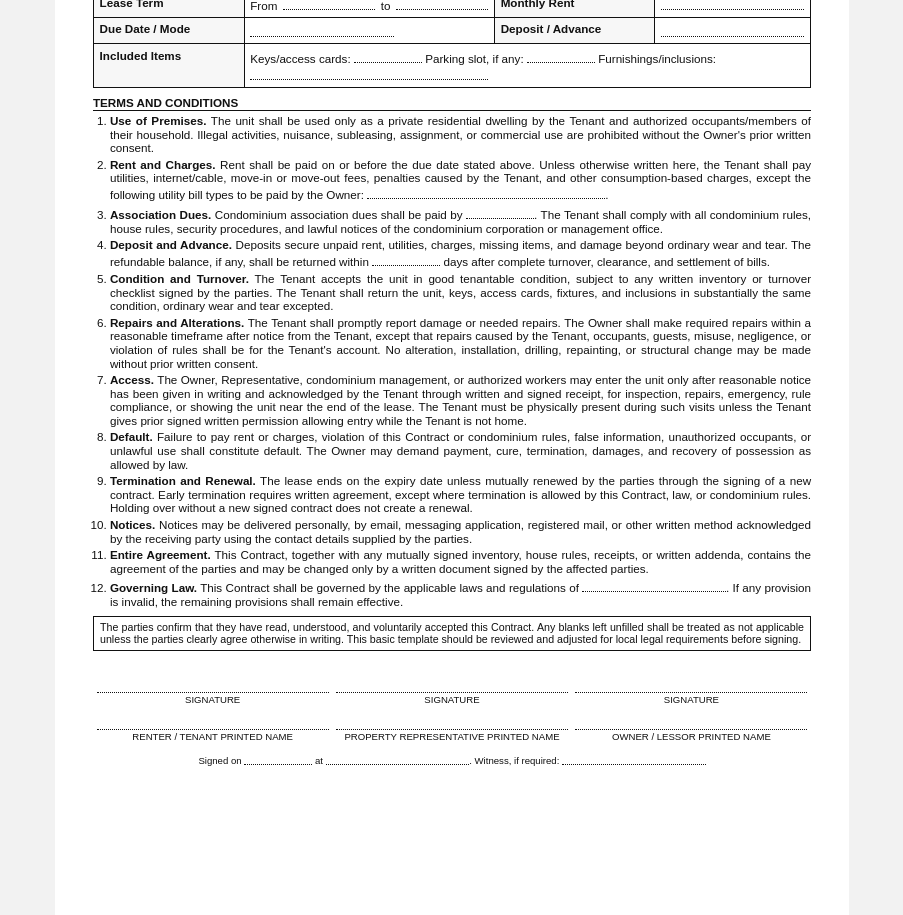
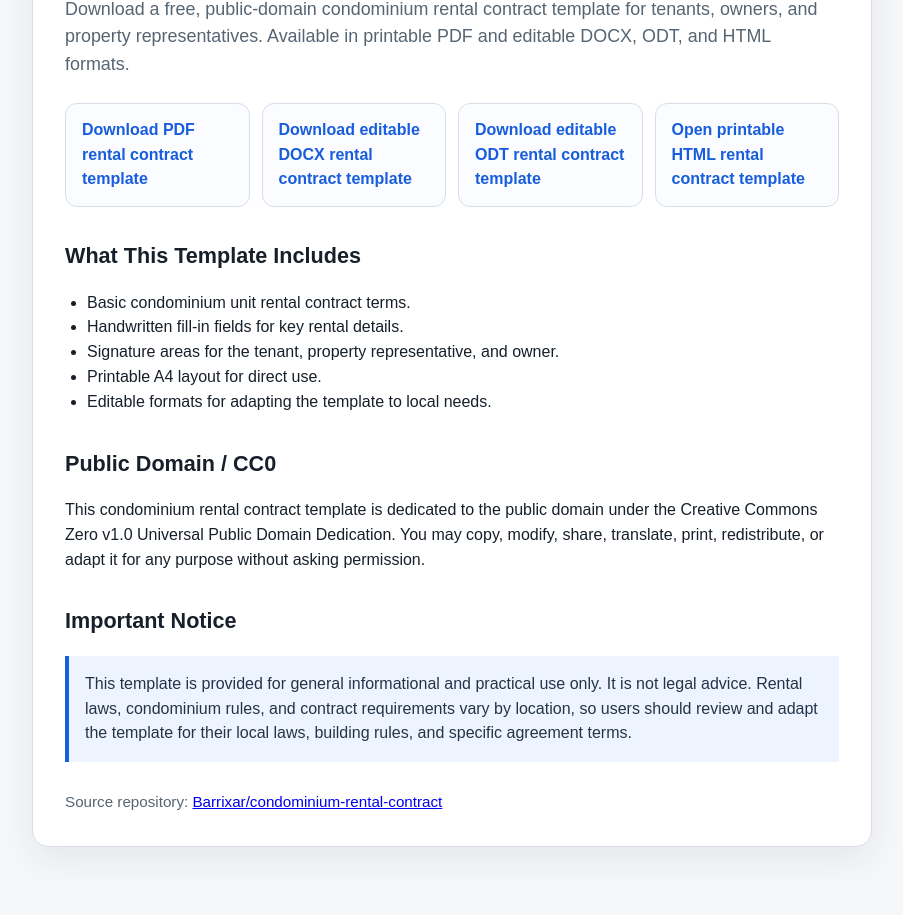
Before and after one commit to Barrixar/condominium-rental-contract, a plain HTML site: page index.html in a window 1280 px wide. Shown: the part 208-1123 px from the top of the page, without its empty margins (188-1091 px from the left). Drawn offline with Linux system fonts and the light colour scheme.

Commit message:
Add site stuff

```diff
--- a/index.html
+++ b/index.html
@@ -3,11 +3,25 @@
 <head>
   <meta charset="utf-8">
   <meta name="viewport" content="width=device-width, initial-scale=1">
-  <title>Condominium Unit Rental Contract</title>
+  <title>Free Condominium Rental Contract Template | PDF, DOCX, ODT</title>
+  <meta name="description" content="Free public-domain condominium unit rental contract template for tenants, owners, and property representatives. Download in PDF, DOCX, ODT, or HTML format.">
+  <meta name="robots" content="index, follow">
+  <link rel="canonical" href="https://barrixar.github.io/condominium-rental-contract/">
+
+  <meta property="og:title" content="Free Condominium Unit Rental Contract Template">
+  <meta property="og:description" content="Public-domain rental contract template for tenants, owners, and property representatives. Download as PDF, DOCX, ODT, or HTML.">
+  <meta property="og:type" content="website">
+  <meta property="og:url" content="https://barrixar.github.io/condominium-rental-contract/">
+
   <style>
-    @page {
-      size: A4;
-      margin: 7mm;
+    :root {
+      color-scheme: light;
+      --bg: #f6f7f9;
+      --card: #ffffff;
+      --text: #17202a;
+      --muted: #566573;
+      --accent: #175ddc;
+      --border: #d8dee8;
     }
 
     * {
@@ -16,250 +30,137 @@
 
     body {
       margin: 0;
-      background: #f2f2f2;
-      color: #111;
+      background: var(--bg);
+      color: var(--text);
       font-family: Arial, Helvetica, sans-serif;
-      font-size: 8.75pt;
-      line-height: 1.17;
+      line-height: 1.55;
     }
 
-    .page {
-      width: 210mm;
-      min-height: 297mm;
+    main {
+      max-width: 880px;
       margin: 0 auto;
-      padding: 10mm;
-      background: #fff;
+      padding: 48px 20px;
+    }
+
+    .card {
+      background: var(--card);
+      border: 1px solid var(--border);
+      border-radius: 16px;
+      padding: 32px;
+      box-shadow: 0 12px 35px rgba(23, 32, 42, 0.08);
     }
 
     h1 {
-      margin: 0 0 3.5mm;
-      text-align: center;
-      font-size: 14pt;
-      letter-spacing: 0.04em;
-      text-transform: uppercase;
+      margin: 0 0 12px;
+      font-size: clamp(2rem, 5vw, 3.2rem);
+      line-height: 1.08;
     }
 
-    .intro {
-      margin: 0 0 2.3mm;
-      text-align: justify;
+    h2 {
+      margin-top: 32px;
+      font-size: 1.35rem;
     }
 
-    .field {
-      display: inline-block;
-      min-width: 32mm;
-      height: 3.8mm;
-      border-bottom: 1px dotted #111;
-      vertical-align: baseline;
+    p {
+      margin: 0 0 16px;
     }
 
-    .field.short {
-      min-width: 18mm;
+    .lead {
+      color: var(--muted);
+      font-size: 1.12rem;
     }
 
-    .field.medium {
-      min-width: 38mm;
+    .downloads {
+      display: grid;
+      grid-template-columns: repeat(auto-fit, minmax(180px, 1fr));
+      gap: 12px;
+      margin: 24px 0;
     }
 
-    .field.long {
-      min-width: 63mm;
+    .download-link {
+      display: block;
+      padding: 14px 16px;
+      border: 1px solid var(--border);
+      border-radius: 12px;
+      color: var(--accent);
+      font-weight: 700;
+      text-decoration: none;
+      background: #fbfcff;
     }
 
-    .term-fields {
-      display: flex;
-      align-items: baseline;
-      gap: 1.5mm;
-      white-space: nowrap;
+    .download-link:hover,
+    .download-link:focus {
+      border-color: var(--accent);
+      outline: none;
+      text-decoration: underline;
     }
 
-    .term-fields .field {
-      flex: 1;
-      min-width: 0;
+    ul {
+      margin-top: 8px;
+      padding-left: 22px;
     }
 
-    table {
-      width: 100%;
-      border-collapse: collapse;
+    .notice {
+      padding: 16px;
+      border-left: 4px solid var(--accent);
+      background: #eef4ff;
+      color: #243447;
     }
 
-    .details {
-      margin: 1.6mm 0 2.2mm;
-      border: 1px solid #111;
-    }
-
-    .details td {
-      padding: 1.1mm 1.5mm;
-      border: 1px solid #111;
-      vertical-align: top;
-    }
-
-    .details .label {
-      width: 25%;
-      font-weight: bold;
-      background: #f7f7f7;
-    }
-
-    .section-title {
-      margin: 2.1mm 0 0.9mm;
-      font-weight: bold;
-      text-transform: uppercase;
-      border-bottom: 1px solid #111;
-    }
-
-    ol {
-      margin: 0;
-      padding-left: 4.5mm;
-    }
-
-    li {
-      margin: 0 0 0.75mm;
-      text-align: justify;
-    }
-
-    .note {
-      margin: 2mm 0;
-      padding: 1.2mm 1.6mm;
-      border: 1px solid #111;
-      font-size: 8pt;
-      line-height: 1.12;
-      text-align: justify;
-    }
-
-    .signature-grid {
-      margin-top: 3.5mm;
-      table-layout: fixed;
-    }
-
-    .signature-grid td {
-      width: 33.333%;
-      padding: 0 1mm;
-      text-align: center;
-      vertical-align: bottom;
-    }
-
-    .sig-line {
-      height: 7.5mm;
-      border-bottom: 1px dotted #111;
-    }
-
-    .printed-line {
-      height: 5mm;
-      margin-top: 1.3mm;
-      border-bottom: 1px dotted #111;
-    }
-
-    .sig-label {
-      margin-top: 0.7mm;
-      font-size: 7.2pt;
-      line-height: 1.08;
-      text-transform: uppercase;
-    }
-
-    .footer {
-      margin-top: 2mm;
-      font-size: 7.2pt;
-      text-align: center;
-    }
-
-    @media print {
-      body {
-        background: #fff;
-      }
-
-      .page {
-        width: auto;
-        min-height: auto;
-        margin: 0;
-        padding: 0;
-      }
+    footer {
+      margin-top: 28px;
+      color: var(--muted);
+      font-size: 0.95rem;
     }
   </style>
 </head>
 <body>
-  <main class="page">
-    <h1>Condominium Unit Rental Contract</h1>
+  <main>
+    <section class="card">
+      <h1>Free Condominium Unit Rental Contract Template</h1>
+      <p class="lead">
+        Download a free, public-domain condominium rental contract template for tenants,
+        owners, and property representatives. Available in printable PDF and editable
+        DOCX, ODT, and HTML formats.
+      </p>
 
-    <p class="intro">
-      This Condominium Unit Rental Contract ("Contract") is made on <span class="field short"></span>
-      by and among Owner/Lessor <span class="field long"></span>, Property Representative
-      <span class="field long"></span>, and Renter/Tenant <span class="field long"></span>.
-      The parties agree to the following basic terms for the residential lease of the condominium unit described below.
-    </p>
+      <div class="downloads" aria-label="Contract template downloads">
+        <a class="download-link" href="Condominium%20Unit%20Rental%20Contract.pdf">Download PDF rental contract template</a>
+        <a class="download-link" href="condominium_unit_rental_contract.docx">Download editable DOCX rental contract template</a>
+        <a class="download-link" href="condominium_unit_rental_contract.odt">Download editable ODT rental contract template</a>
+        <a class="download-link" href="condominium_unit_rental_contract.html">Open printable HTML rental contract template</a>
+      </div>
 
-    <table class="details" aria-label="Rental details">
-      <tr>
-        <td class="label">Condominium / Project</td>
-        <td><span class="field long"></span></td>
-        <td class="label">Unit / Tower / Floor</td>
-        <td><span class="field medium"></span></td>
-      </tr>
-      <tr>
-        <td class="label">Complete Address</td>
-        <td colspan="3"><span class="field" style="min-width: 136mm;"></span></td>
-      </tr>
-      <tr>
-        <td class="label">Lease Term</td>
-        <td><span class="term-fields">From <span class="field"></span> to <span class="field"></span></span></td>
-        <td class="label">Monthly Rent</td>
-        <td><span class="field medium"></span></td>
-      </tr>
-      <tr>
-        <td class="label">Due Date / Mode</td>
-        <td><span class="field medium"></span></td>
-        <td class="label">Deposit / Advance</td>
-        <td><span class="field medium"></span></td>
-      </tr>
-      <tr>
-        <td class="label">Included Items</td>
-        <td colspan="3">Keys/access cards: <span class="field short"></span> Parking slot, if any: <span class="field short"></span> Furnishings/inclusions: <span class="field long"></span></td>
-      </tr>
-    </table>
+      <h2>What This Template Includes</h2>
+      <ul>
+        <li>Basic condominium unit rental contract terms.</li>
+        <li>Handwritten fill-in fields for key rental details.</li>
+        <li>Signature areas for the tenant, property representative, and owner.</li>
+        <li>Printable A4 layout for direct use.</li>
+        <li>Editable formats for adapting the template to local needs.</li>
+      </ul>
 
-    <div class="section-title">Terms and Conditions</div>
-    <ol>
-      <li><strong>Use of Premises.</strong> The unit shall be used only as a private residential dwelling by the Tenant and authorized occupants/members of their household. Illegal activities, nuisance, subleasing, assignment, or commercial use are prohibited without the Owner's prior written consent.</li>
-      <li><strong>Rent and Charges.</strong> Rent shall be paid on or before the due date stated above. Unless otherwise written here, the Tenant shall pay utilities, internet/cable, move-in or move-out fees, penalties caused by the Tenant, and other consumption-based charges, except the following utility bill types to be paid by the Owner: <span class="field long"></span>.</li>
-      <li><strong>Association Dues.</strong> Condominium association dues shall be paid by <span class="field short"></span>. The Tenant shall comply with all condominium rules, house rules, security procedures, and lawful notices of the condominium corporation or management office.</li>
-      <li><strong>Deposit and Advance.</strong> Deposits secure unpaid rent, utilities, charges, missing items, and damage beyond ordinary wear and tear. The refundable balance, if any, shall be returned within <span class="field short"></span> days after complete turnover, clearance, and settlement of bills.</li>
-      <li><strong>Condition and Turnover.</strong> The Tenant accepts the unit in good tenantable condition, subject to any written inventory or turnover checklist signed by the parties. The Tenant shall return the unit, keys, access cards, fixtures, and inclusions in substantially the same condition, ordinary wear and tear excepted.</li>
-      <li><strong>Repairs and Alterations.</strong> The Tenant shall promptly report damage or needed repairs. The Owner shall make required repairs within a reasonable timeframe after notice from the Tenant, except that repairs caused by the Tenant, occupants, guests, misuse, negligence, or violation of rules shall be for the Tenant's account. No alteration, installation, drilling, repainting, or structural change may be made without prior written consent.</li>
-      <li><strong>Access.</strong> The Owner, Representative, condominium management, or authorized workers may enter the unit only after reasonable notice has been given in writing and acknowledged by the Tenant through written and signed receipt, for inspection, repairs, emergency, rule compliance, or showing the unit near the end of the lease. The Tenant must be physically present during such visits unless the Tenant gives prior signed written permission allowing entry while the Tenant is not home.</li>
-      <li><strong>Default.</strong> Failure to pay rent or charges, violation of this Contract or condominium rules, false information, unauthorized occupants, or unlawful use shall constitute default. The Owner may demand payment, cure, termination, damages, and recovery of possession as allowed by law.</li>
-      <li><strong>Termination and Renewal.</strong> The lease ends on the expiry date unless mutually renewed by the parties through the signing of a new contract. Early termination requires written agreement, except where termination is allowed by this Contract, law, or condominium rules. Holding over without a new signed contract does not create a renewal.</li>
-      <li><strong>Notices.</strong> Notices may be delivered personally, by email, messaging application, registered mail, or other written method acknowledged by the receiving party using the contact details supplied by the parties.</li>
-      <li><strong>Entire Agreement.</strong> This Contract, together with any mutually signed inventory, house rules, receipts, or written addenda, contains the agreement of the parties and may be changed only by a written document signed by the affected parties.</li>
-      <li><strong>Governing Law.</strong> This Contract shall be governed by the applicable laws and regulations of <span class="field medium"></span>. If any provision is invalid, the remaining provisions shall remain effective.</li>
-    </ol>
+      <h2>Public Domain / CC0</h2>
+      <p>
+        This condominium rental contract template is dedicated to the public domain
+        under the Creative Commons Zero v1.0 Universal Public Domain Dedication.
+        You may copy, modify, share, translate, print, redistribute, or adapt it
+        for any purpose without asking permission.
+      </p>
 
-    <div class="note">
-      The parties confirm that they have read, understood, and voluntarily accepted this Contract. Any blanks left unfilled shall be treated as not applicable unless the parties clearly agree otherwise in writing. This basic template should be reviewed and adjusted for local legal requirements before signing.
-    </div>
+      <h2>Important Notice</h2>
+      <p class="notice">
+        This template is provided for general informational and practical use only.
+        It is not legal advice. Rental laws, condominium rules, and contract
+        requirements vary by location, so users should review and adapt the
+        template for their local laws, building rules, and specific agreement terms.
+      </p>
 
-    <table class="signature-grid" aria-label="Signatures">
-      <tr>
-        <td>
-          <div class="sig-line"></div>
-          <div class="sig-label">Signature</div>
-          <div class="printed-line"></div>
-          <div class="sig-label">Renter / Tenant Printed Name</div>
-        </td>
-        <td>
-          <div class="sig-line"></div>
-          <div class="sig-label">Signature</div>
-          <div class="printed-line"></div>
-          <div class="sig-label">Property Representative Printed Name</div>
-        </td>
-        <td>
-          <div class="sig-line"></div>
-          <div class="sig-label">Signature</div>
-          <div class="printed-line"></div>
-          <div class="sig-label">Owner / Lessor Printed Name</div>
-        </td>
-      </tr>
-    </table>
-
-    <div class="footer">
-      Signed on <span class="field short"></span> at <span class="field medium"></span>. Witness, if required: <span class="field medium"></span>
-    </div>
+      <footer>
+        Source repository:
+        <a href="https://github.com/Barrixar/condominium-rental-contract">Barrixar/condominium-rental-contract</a>
+      </footer>
+    </section>
   </main>
 </body>
 </html>
```
Also changed, not shown: sitemap.xml (added, +9 -0 lines), robots.txt (added).
